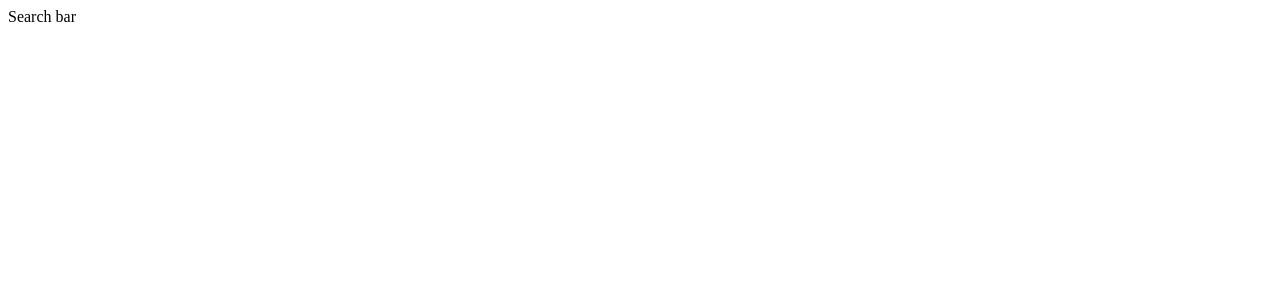
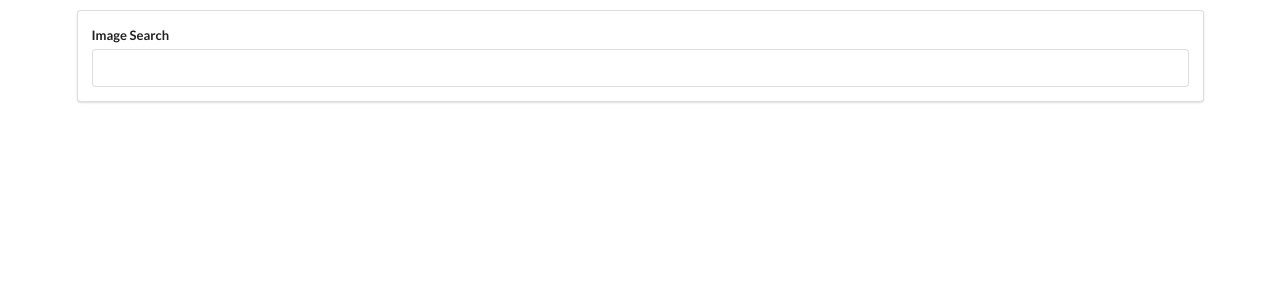
Before and after one commit to ks603/Picture-React, a React (Create React App) app: page / in a window 1280 px wide. Shown: the top 300 px of the page. Built offline with nearby package versions, Linux system fonts and the light colour scheme.

Commit message:
Styled the search bar

```diff
--- a/package.json
+++ b/package.json
@@ -9,6 +9,7 @@
     "react": "^17.0.1",
     "react-dom": "^17.0.1",
     "react-scripts": "4.0.1",
+    "semantic-ui-css": "^2.4.1",
     "web-vitals": "^0.2.4"
   },
   "scripts": {
--- a/src/components/App.js
+++ b/src/components/App.js
@@ -3,7 +3,7 @@
 
 const App = () => {
   return (
-    <div>
+    <div className="ui container" style={{ marginTop: '10px' }}>
       <SearchBar />
     </div>
   )
--- a/src/components/SearchBar.js
+++ b/src/components/SearchBar.js
@@ -2,9 +2,17 @@
 
 class SearchBar extends React.Component {
   render() {
-    return <div>Search bar</div>
+    return (
+      <div className="ui segment">
+        <form className="ui form">
+          <div className="field">
+            <label>Image Search</label>
+            <input type="text" />
+          </div>
+        </form>
+      </div>
+    )
   }
 }
 
-
 export default SearchBar
--- a/src/index.js
+++ b/src/index.js
@@ -1,5 +1,6 @@
 import React from 'react'
 import ReactDOM from 'react-dom'
 import App from './components/App'
+import 'semantic-ui-css/semantic.min.css'
 
 ReactDOM.render(<App />, document.querySelector('#root'))
```
Also changed, not shown: 2 other files (tests, documents, lock files or other folders).
